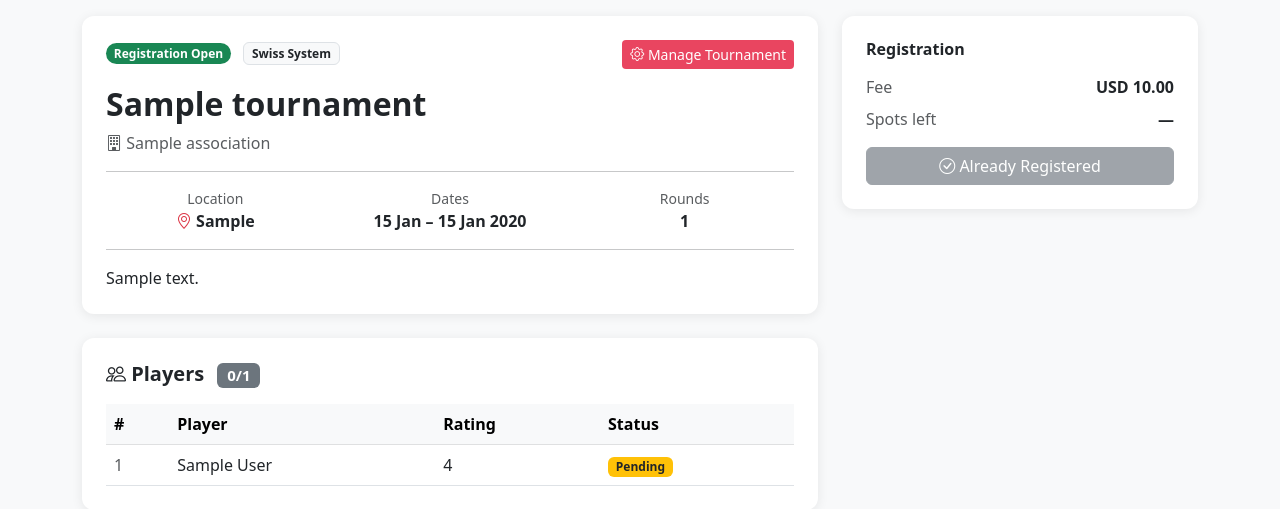
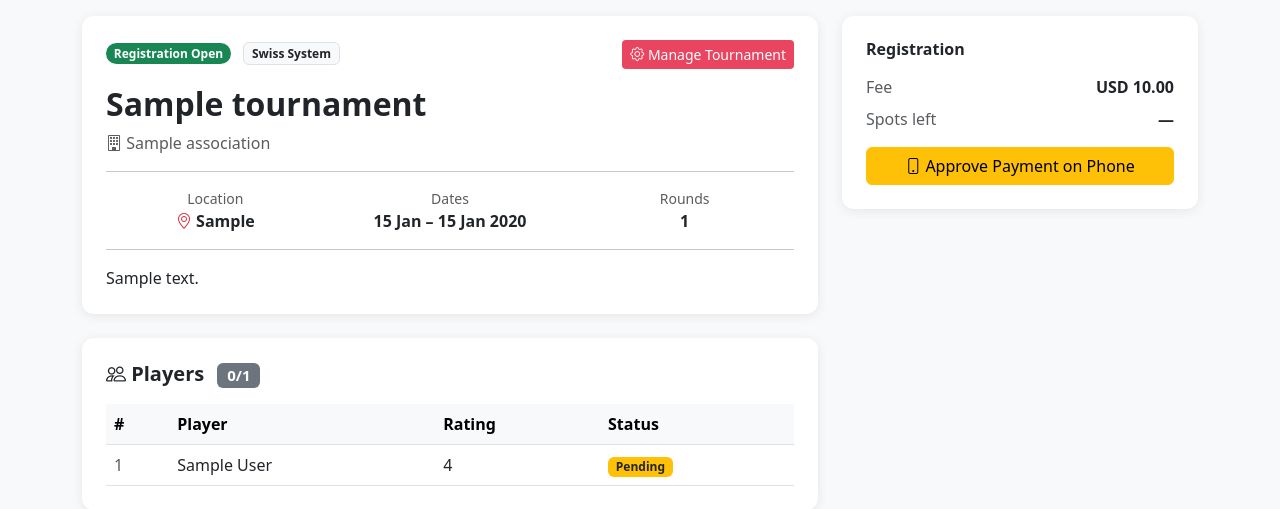
Before and after one commit to Mahwaya/bcaChessHub, a Django app: page /tournaments/1/ in a window 1280 px wide. Shown: the part 132-641 px from the top of the page. Run offline with Django 5.2, Linux system fonts and the light colour scheme; a user stored in the database is signed in; tables that the repository leaves empty hold one stand-in row (values such as "Sample post").

Commit message:
enforce registration fee — redirect to payment on register, show payment status in manage panel

```diff
--- a/templates/tournaments/detail.html
+++ b/templates/tournaments/detail.html
@@ -144,16 +144,47 @@
         {% if tournament.status == 'registration_open' %}
           {% if user.is_authenticated %}
             {% if already_registered %}
-              <button class="btn btn-secondary w-100" disabled>
-                <i class="bi bi-check-circle"></i> Already Registered
-              </button>
+              {% if tournament.registration_fee > 0 %}
+                {% if my_registration.status == 'confirmed' %}
+                  <button class="btn btn-success w-100" disabled>
+                    <i class="bi bi-check-circle-fill"></i> Confirmed
+                  </button>
+                {% elif my_payment and my_payment.status == 'completed' %}
+                  <button class="btn btn-outline-success w-100" disabled>
+                    <i class="bi bi-clock"></i> Payment Received — Awaiting Confirmation
+                  </button>
+                {% elif my_payment and my_payment.status == 'awaiting_approval' %}
+                  <a href="{% url 'payment_initiate' tournament.pk %}" class="btn btn-warning w-100">
+                    <i class="bi bi-phone"></i> Approve Payment on Phone
+                  </a>
+                {% else %}
+                  <a href="{% url 'payment_initiate' tournament.pk %}" class="btn btn-chess w-100">
+                    <i class="bi bi-credit-card"></i> Pay Registration Fee
+                  </a>
+                {% endif %}
+              {% else %}
+                {% if my_registration.status == 'confirmed' %}
+                  <button class="btn btn-success w-100" disabled>
+                    <i class="bi bi-check-circle-fill"></i> Confirmed
+                  </button>
+                {% else %}
+                  <button class="btn btn-secondary w-100" disabled>
+                    <i class="bi bi-clock"></i> Awaiting Confirmation
+                  </button>
+                {% endif %}
+              {% endif %}
             {% elif tournament.is_full %}
               <button class="btn btn-secondary w-100" disabled>Tournament Full</button>
             {% else %}
-              <form method="post" action="/tournaments/{{ tournament.pk }}/register/">
+              <form method="post" action="{% url 'tournament_register' tournament.pk %}">
                 {% csrf_token %}
                 <button class="btn btn-chess w-100">
-                  <i class="bi bi-person-plus"></i> Register Now
+                  <i class="bi bi-person-plus"></i>
+                  {% if tournament.registration_fee > 0 %}
+                    Register &amp; Pay {{ tournament.currency }} {{ tournament.registration_fee }}
+                  {% else %}
+                    Register Now (Free)
+                  {% endif %}
                 </button>
               </form>
             {% endif %}
--- a/tournaments/views.py
+++ b/tournaments/views.py
@@ -40,14 +40,26 @@ def tournament_detail(request, pk):
     rounds = tournament.rounds.prefetch_related('matches__white_player__user', 'matches__black_player__user').all()
 
     already_registered = False
+    my_registration = None
+    my_payment = None
+
     if request.user.is_authenticated and hasattr(request.user, 'member'):
-        already_registered = registrations.filter(player=request.user.member).exists()
+        member = request.user.member
+        my_registration = registrations.filter(player=member).first()
+        already_registered = my_registration is not None
+        if already_registered and tournament.registration_fee > 0:
+            from payments.models import Payment
+            my_payment = Payment.objects.filter(
+                member=member, tournament=tournament
+            ).order_by('-created_at').first()
 
     return render(request, 'tournaments/detail.html', {
         'tournament': tournament,
         'registrations': registrations,
         'rounds': rounds,
         'already_registered': already_registered,
+        'my_registration': my_registration,
+        'my_payment': my_payment,
     })
 
 
@@ -77,13 +89,16 @@ def tournament_register(request, pk):
         defaults={'status': 'pending'}
     )
 
-    if created:
-        messages.success(request, f'You have registered for {tournament.name}. Awaiting confirmation.')
-    else:
+    if not created:
         messages.info(request, 'You are already registered for this tournament.')
+        return redirect('tournament_detail', pk=pk)
 
-    # Email sent when admin confirms (status → confirmed), not on initial pending
+    # Paid tournament → send player straight to the payment page
+    if tournament.registration_fee > 0:
+        messages.info(request, f'Complete your payment to confirm your spot in {tournament.name}.')
+        return redirect('payment_initiate', tournament_pk=pk)
 
+    messages.success(request, f'You have registered for {tournament.name}. Awaiting confirmation.')
     return redirect('tournament_detail', pk=pk)
 
 
@@ -217,7 +232,22 @@ def tournament_manage(request, pk):
         return redirect('tournament_manage', pk=pk)
 
     # GET — build context
-    registrations = tournament.registrations.select_related('player__user').order_by('status', 'registered_at')
+    registrations = list(
+        tournament.registrations.select_related('player__user').order_by('status', 'registered_at')
+    )
+
+    # Annotate each registration with payment status (only relevant when fee > 0)
+    if tournament.registration_fee > 0:
+        from payments.models import Payment
+        paid_pks = set(
+            Payment.objects.filter(tournament=tournament, status='completed')
+            .values_list('member_id', flat=True)
+        )
+        for reg in registrations:
+            reg.has_paid = reg.player_id in paid_pks
+    else:
+        for reg in registrations:
+            reg.has_paid = True  # free tournament — treat everyone as paid
     rounds = list(
         tournament.rounds.prefetch_related(
             'matches__white_player__user',
```
Also changed, not shown: templates/tournaments/manage.html (+19 -2 lines).
